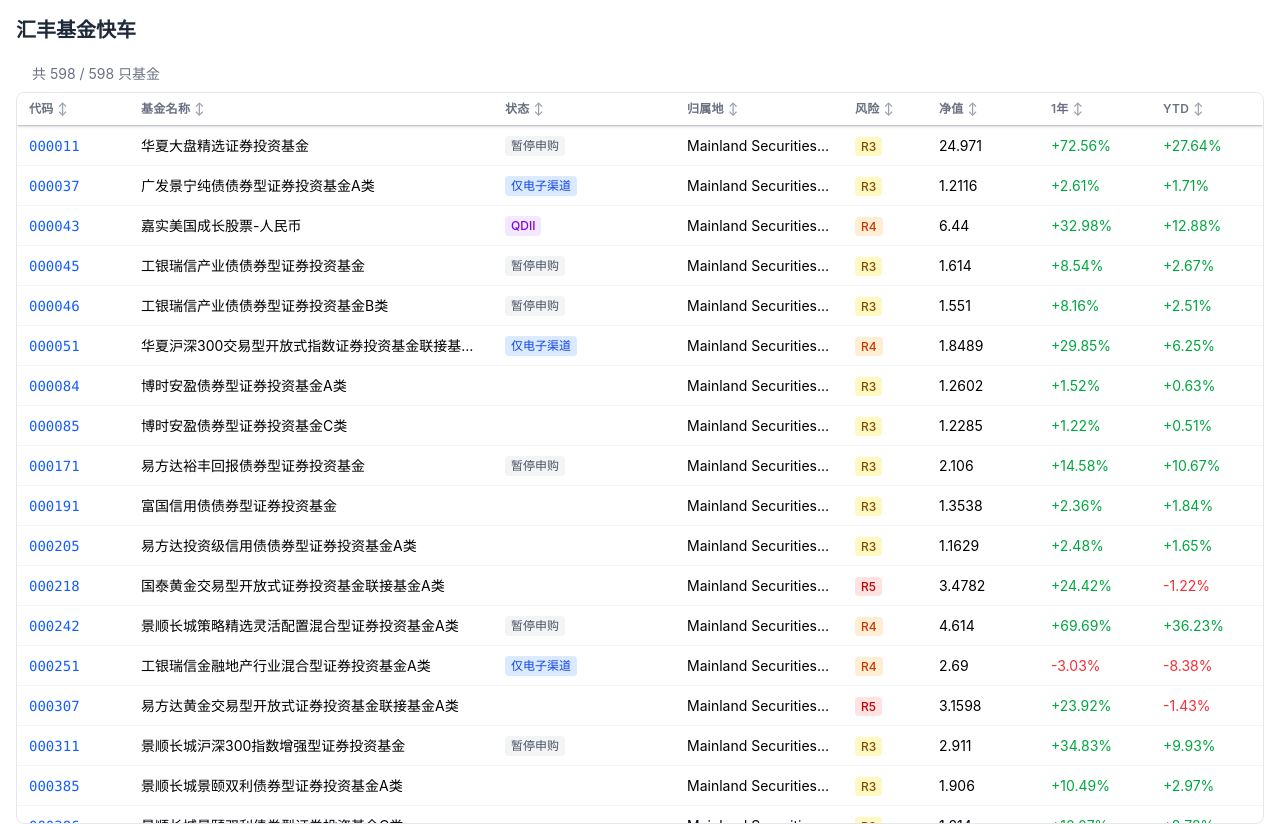
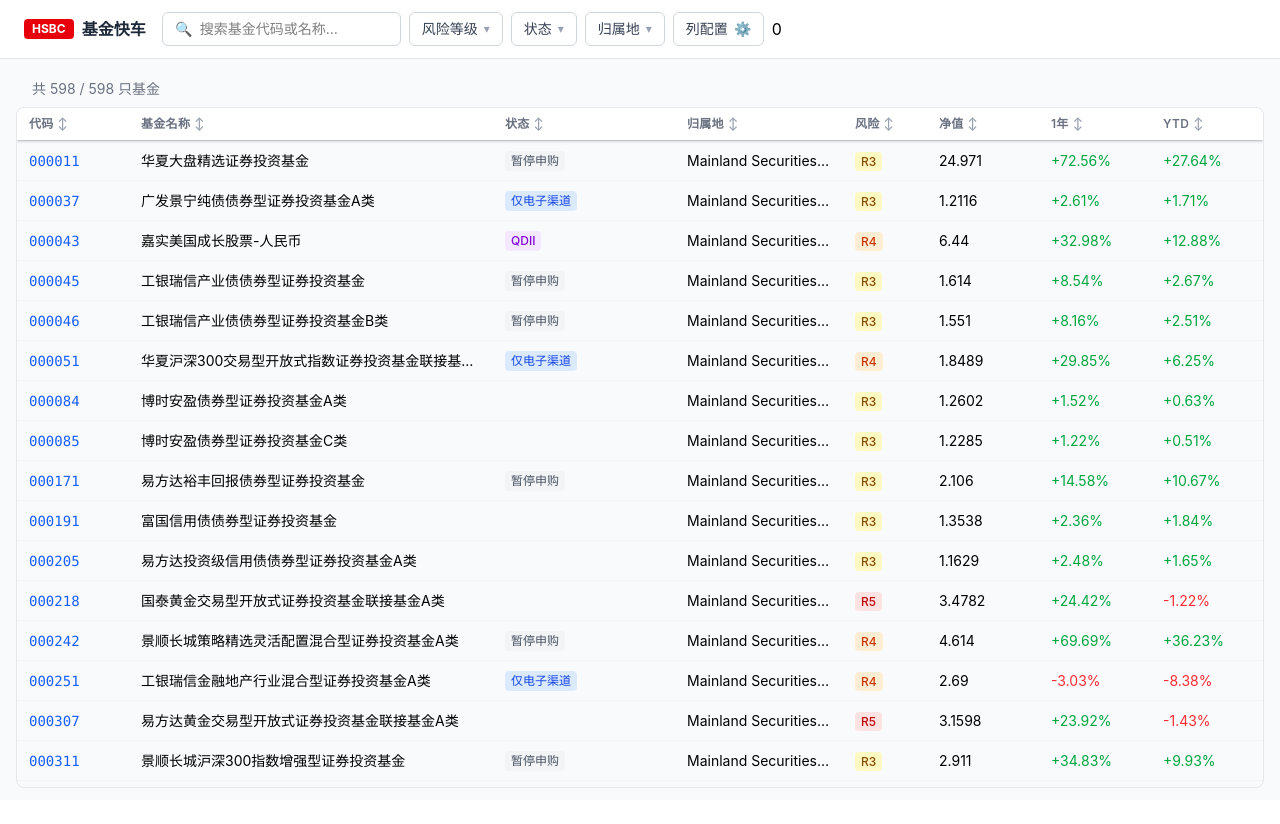
Before and after one commit to Gnomeek/hsbc_fund_analyzer, a React (Vite) app: page / in a window 1280 px wide. After the commit the page ends 800 px from the top, so only its background shows below. Built offline with nearby package versions, Linux system fonts and the light colour scheme.

Commit message:
feat: wire up App.tsx — search, filters, column visibility, sorting

```diff
--- a/src/App.tsx
+++ b/src/App.tsx
@@ -1,38 +1,80 @@
-import { useState } from 'react'
+import { useState, useMemo } from 'react'
 import { useFundData } from './hooks/useFundData'
 import { FundTable } from './components/FundTable'
-import { DEFAULT_VISIBLE_COLUMNS } from './lib/columns'
+import { FilterBar } from './components/FilterBar'
+import { DEFAULT_VISIBLE_COLUMNS, ALL_COLUMNS } from './lib/columns'
 import type { SortingState, ColumnFiltersState, VisibilityState } from '@tanstack/react-table'
+
+function buildInitialVisibility(): VisibilityState {
+  return Object.fromEntries(
+    ALL_COLUMNS
+      .filter(col => col.id !== 'fund_code' && col.id !== 'fund_name_clean')
+      .map(col => [col.id!, DEFAULT_VISIBLE_COLUMNS.has(col.id!)])
+  )
+}
 
 export default function App() {
   const state = useFundData()
+
+  const [search, setSearch] = useState('')
+  const [riskLevels, setRiskLevels] = useState<number[]>([])
+  const [statuses, setStatuses] = useState<string[]>([])
+  const [domiciles, setDomiciles] = useState<string[]>([])
   const [sorting, setSorting] = useState<SortingState>([])
-  const [columnFilters] = useState<ColumnFiltersState>([])
-  const [columnVisibility, setColumnVisibility] = useState<VisibilityState>(
-    Object.fromEntries(
-      ['fund_status','fund_domicile','risk_level','nav','perf_1d_pct','perf_1m_pct',
-       'perf_3m_pct','perf_6m_pct','perf_1y_pct','perf_ytd_pct',
-       'annual_return_2021_pct','annual_return_2022_pct','annual_return_2023_pct',
-       'annual_return_2024_pct','annual_return_2025_pct',
-      ].map(id => [id, DEFAULT_VISIBLE_COLUMNS.has(id)])
+  const [columnVisibility, setColumnVisibility] = useState<VisibilityState>(buildInitialVisibility)
+
+  const filteredData = useMemo(() => {
+    if (state.status !== 'ok') return []
+    return state.data.filter(row => {
+      if (riskLevels.length && !riskLevels.includes(row.risk_level)) return false
+      if (statuses.length && !statuses.some(s => row.fund_status.includes(s))) return false
+      if (domiciles.length && !domiciles.includes(row.fund_domicile)) return false
+      return true
+    })
+  }, [state, riskLevels, statuses, domiciles])
+
+  if (state.status === 'loading') {
+    return (
+      <div className="flex items-center justify-center h-screen text-gray-500">
+        加载中…
+      </div>
     )
-  )
-
-  if (state.status === 'loading') return <div className="flex items-center justify-center h-screen text-gray-500">加载中…</div>
-  if (state.status === 'error') return <div className="p-4 text-red-500">{state.message}</div>
+  }
+  if (state.status === 'error') {
+    return <div className="p-4 text-red-500">数据加载失败：{state.message}</div>
+  }
 
   return (
-    <div className="flex flex-col h-screen p-4 gap-3">
-      <h1 className="text-xl font-semibold text-gray-800">汇丰基金快车</h1>
+    <div className="flex flex-col h-screen bg-gray-50">
+      <header className="bg-white border-b border-gray-200 px-6 py-3 flex items-center gap-4">
+        <div className="flex items-center gap-2">
+          <span className="bg-red-600 text-white text-xs font-bold px-2 py-0.5 rounded">HSBC</span>
+          <h1 className="text-base font-semibold text-gray-800">基金快车</h1>
+        </div>
+        <FilterBar
+          search={search}
+          onSearchChange={setSearch}
+          riskLevels={riskLevels}
+          onRiskLevelsChange={setRiskLevels}
+          statuses={statuses}
+          onStatusesChange={setStatuses}
+          domiciles={domiciles}
+          onDomicilesChange={setDomiciles}
+          columnVisibility={columnVisibility}
+          onColumnVisibilityChange={setColumnVisibility}
+        />
+      </header>
+      <main className="flex-1 overflow-hidden px-4 py-3">
         <FundTable
-        data={state.data}
-        globalFilter=""
-        columnFilters={columnFilters}
+          data={filteredData}
+          globalFilter={search}
+          columnFilters={[] as ColumnFiltersState}
           columnVisibility={columnVisibility}
           onColumnVisibilityChange={setColumnVisibility}
           sorting={sorting}
           onSortingChange={setSorting}
         />
+      </main>
     </div>
   )
 }
```
Lines whose indentation alone changed are shown as unchanged.
